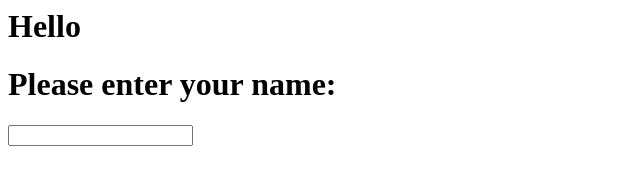
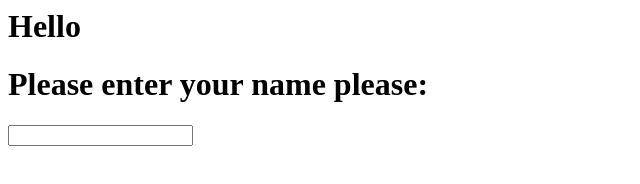
Before and after one commit to bfwebster/greeter, a plain HTML site: page index.html in a window 1280 px wide. Shown: the whole page, without its empty margins (0-640 px from the left). Drawn offline with Linux system fonts and the light colour scheme.

```diff
--- a/index.html
+++ b/index.html
@@ -4,7 +4,7 @@
 	</head>
 	<body>
 		<h1>Hello</h1>
-		<h1>Please enter your name:</h1>
+		<h1>Please enter your name please:</h1>
 		<input type="text" name="uname">
 	</body>
 </html>
```
